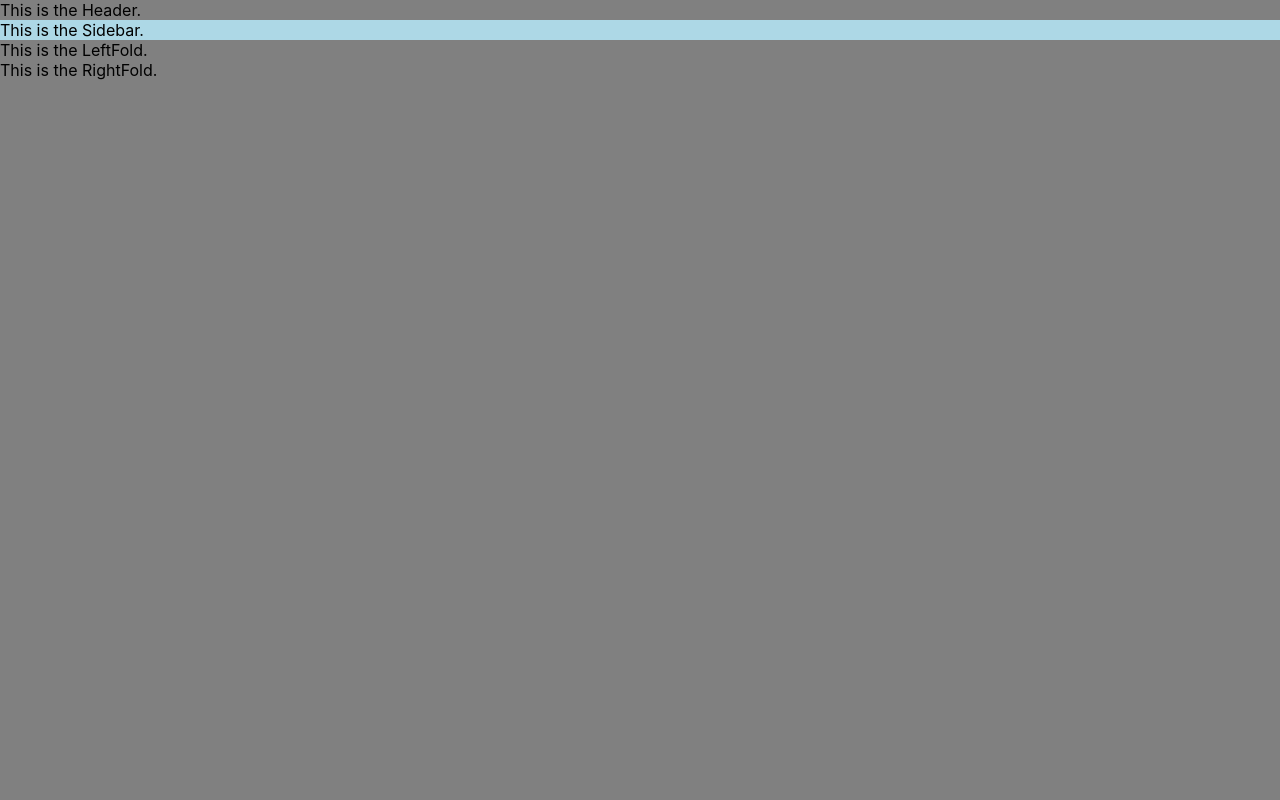
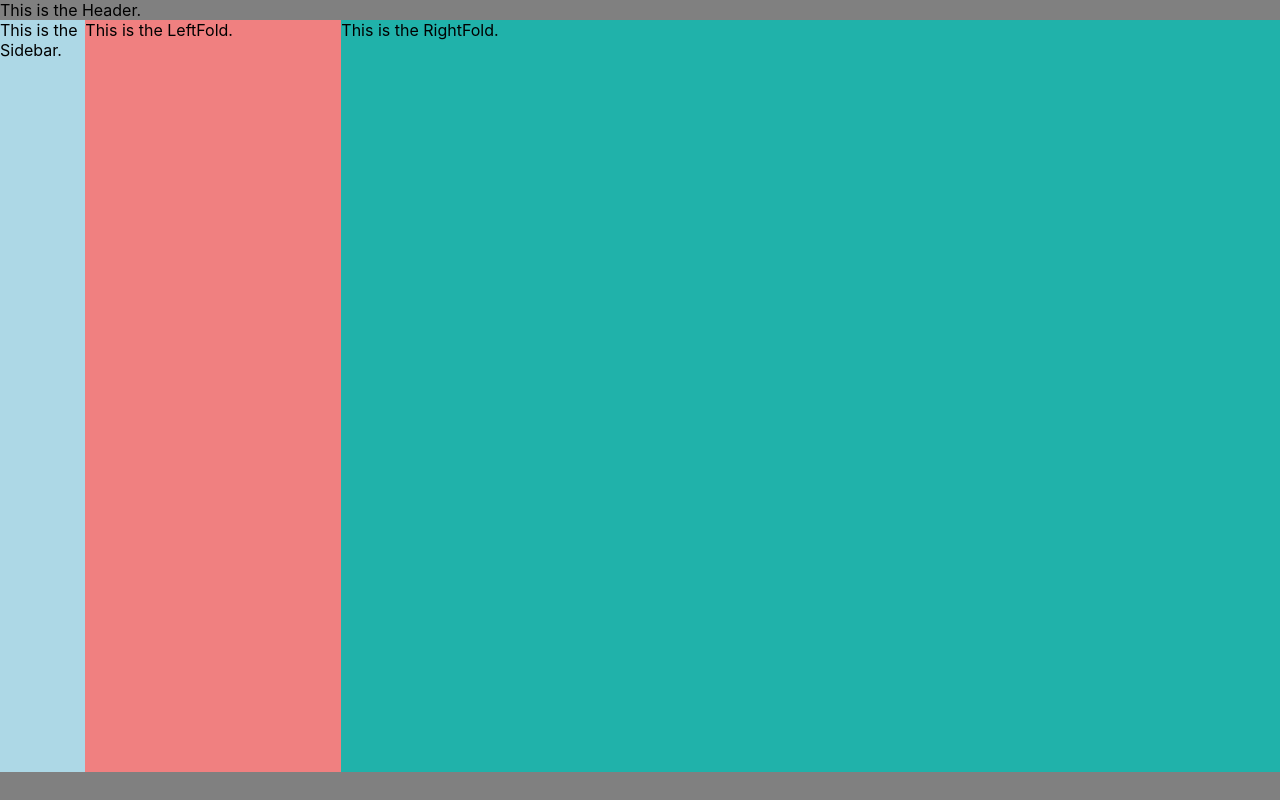
Before and after one commit to learningreac/teams_clone, a React (Create React App) app: page / in a window 1280 px wide. Built offline with nearby package versions, Linux system fonts and the light colour scheme.

Commit message:
adding basic css styles for layout

```diff
--- a/src/components/calls/calls.css
+++ b/src/components/calls/calls.css
@@ -21,9 +21,11 @@
 .calls-leftFold{
     display: flex;
     flex:3;
+    background-color: lightcoral;
 }
 
 .calls-rightFold{
     display: flex;
     flex:11;
+    background-color: lightseagreen;
 }
--- a/src/components/calls/index.js
+++ b/src/components/calls/index.js
@@ -8,7 +8,7 @@ const Calls = () => {
     return (
         <div className="calls-container">
             <Header />
-            <div className="call-body">
+            <div className="calls-body">
                 <div className="calls-sidebar">
                     <Sidebar />
                 </div>
```
